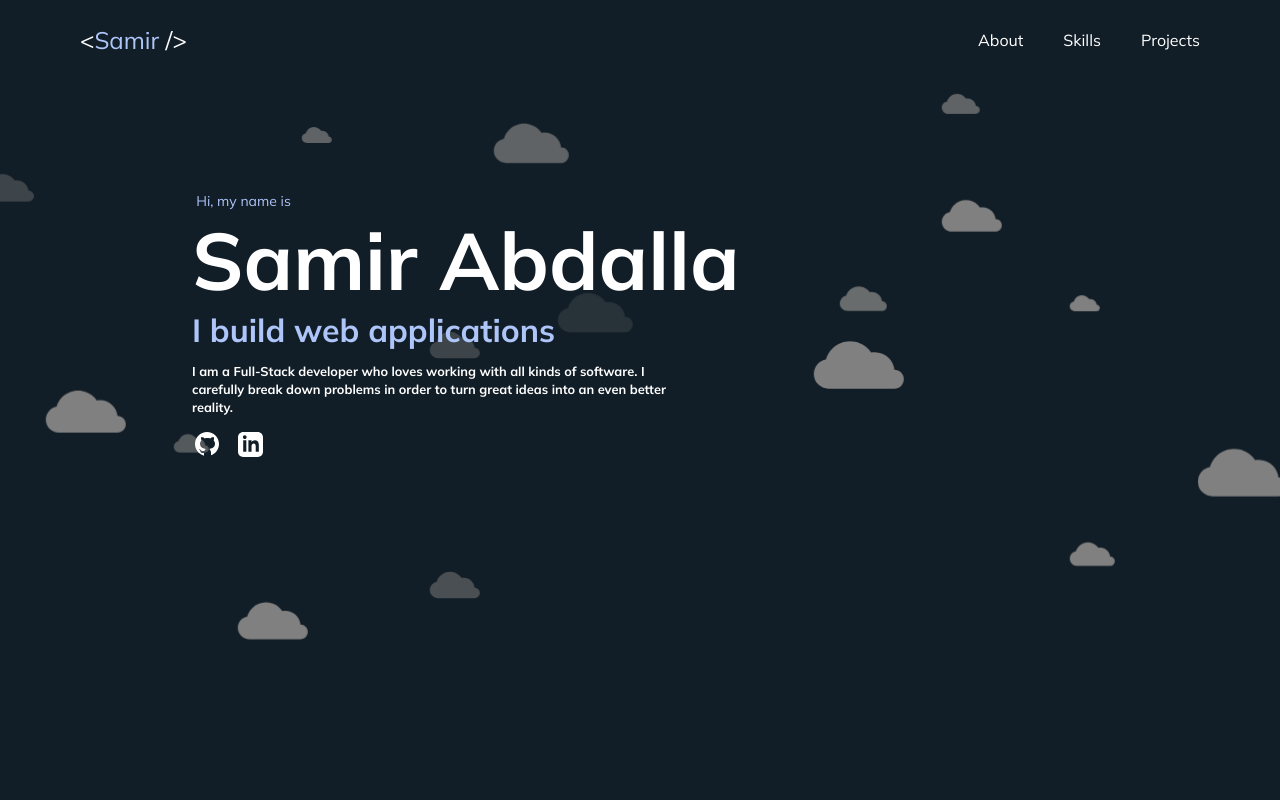
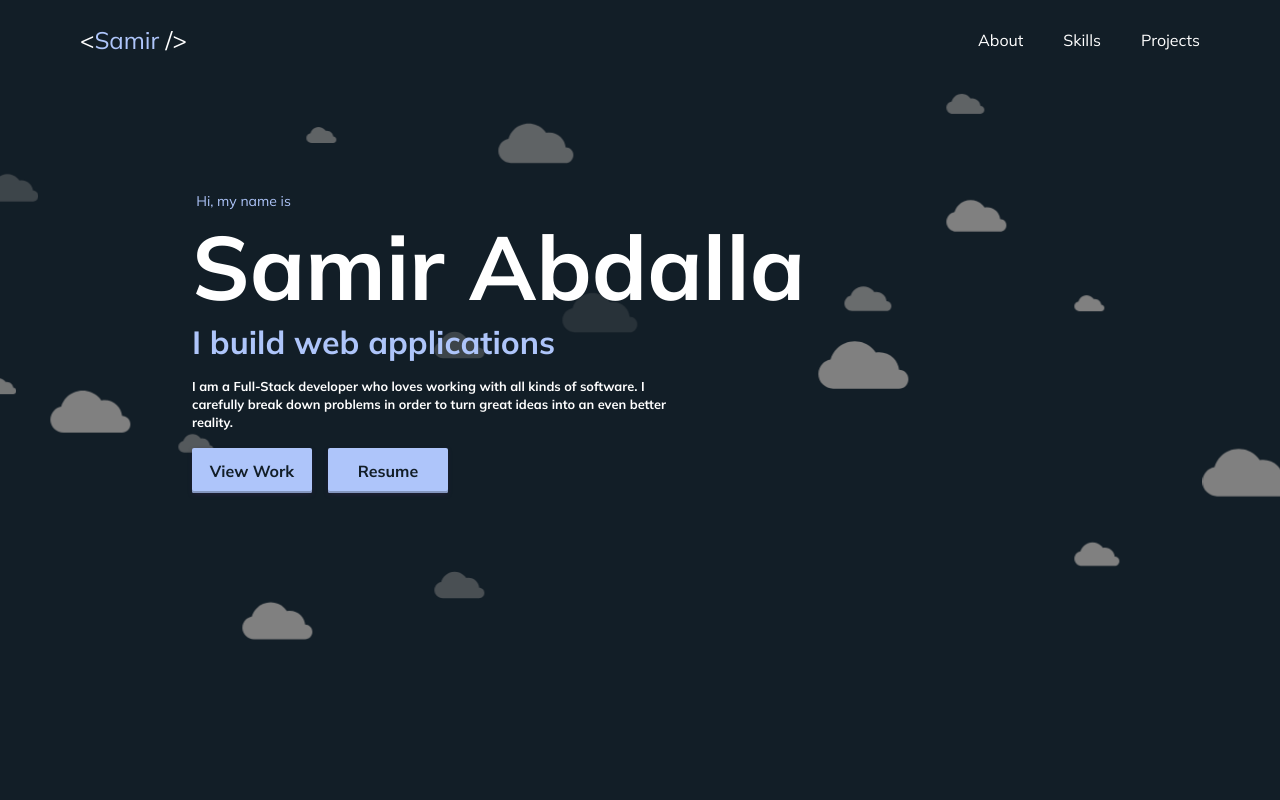
Before and after one commit to SamirOsAbdalla/portfoliov2, a Next.js app: page / in a window 1280 px wide. Shown: the top 800 px of the page. Built offline with nearby package versions, Linux system fonts and the light colour scheme.

Commit message:
Added call to action and resume in case someone wants to print out and view

```diff
--- a/src/Components/Hero/Hero.css
+++ b/src/Components/Hero/Hero.css
@@ -1,6 +1,6 @@
 .hero__wrapper {
     background-color: rgb(18, 30, 39);
-    height: 100vh;
+    min-height: 100vh;
     width: 100vw;
     padding-top: min(24vh, 600px);
     padding-left: 15vw;
@@ -31,37 +31,46 @@
 
 .hero__greeting {
     color: var(--blue-color);
-    font-size: 14px;
+    font-size: clamp(14px, 1vw, 20px);
     padding-left: .3em;
 }
 
 .hero__personalname {
     color: rgb(255, 255, 255);
     font-weight: bold;
-    font-size: 5rem;
+    font-size: clamp(5rem, 7vw, 120px);
 }
 
 .hero__tag {
     color: var(--blue-color);
     font-weight: bold;
-    font-size: 2rem;
+    font-size: clamp(2rem, 2vw, 60px);
 }
 
 .hero__blurb {
-    padding-top: 1em;
-    padding-bottom: 1em;
+    padding-top: 1rem;
+    padding-bottom: 1rem;
     color: rgb(255, 255, 255);
     font-weight: bold;
-    font-size: .8rem;
+
+    font-size: clamp(.8rem, .7vw, 30px);
     max-width: 500px;
     line-height: 1.4;
 }
 
 .icon__logos {
-
+    max-width: 50%;
+    padding-bottom: 1rem;
     display: flex;
     align-items: center;
+    flex-wrap: wrap;
     gap: 1em
+}
+
+.icon__containers {
+    display: flex;
+    align-items: center;
+    gap: 1em;
 }
 
 .icon__container {
@@ -82,6 +91,28 @@
 .linkedin__icon {
     width: 25px;
     height: 25px;
+}
+
+.hero__button {
+    position: relative;
+    text-decoration: none;
+    width: 120px;
+    display: flex;
+    justify-content: center;
+    padding: .8em;
+    font-size: 16px;
+    cursor: pointer;
+    color: rgb(18, 30, 39);
+    background-color: var(--blue-color);
+    border: none;
+    border-radius: 2px;
+    font-weight: bold;
+    box-shadow: rgba(45, 35, 66, 0.4) 0 2px 4px, rgba(66, 50, 99, 0.3) 0 2px 7px -3px, rgb(132, 150, 190) 0 -2px 0 inset;
+    transition: 0.2s ease-out;
+}
+
+.hero__button:hover {
+    transform: scale(1.02)
 }
 
 /*ANIMATIONS*/
@@ -113,7 +144,7 @@
     }
 
     100% {
-        transform: translateX(100vw);
+        transform: translateX(110vw);
     }
 }
 
--- a/src/Components/Hero/Hero.tsx
+++ b/src/Components/Hero/Hero.tsx
@@ -5,8 +5,16 @@ import cloudSvg from "../../../public/cloud.svg"
 import Image from 'next/image'
 import gitIcon from "../../../public/github-icon.svg"
 import linkedINIcon from "../../../public/linked-logo.svg"
+import { motion } from "framer-motion"
 
-export default function Hero() {
+interface Props {
+    projectsRef: any;
+}
+export default function Hero({ projectsRef }: Props) {
+
+    const handleViewClick = () => {
+        projectsRef?.current.scrollIntoView({ behavior: "smooth" })
+    }
     return (
         <div className="hero__wrapper">
             <section>
@@ -81,17 +89,17 @@ export default function Hero() {
                             <Image fill alt="Cloud" src={cloudSvg} />
                         </div>
                     </div>
-                    <div style={{ top: "27vh", left: "-20vw" }} className="cloud__wrapper .moveAnimationFour">
+                    <div style={{ top: "27vh", left: "-10vw" }} className="cloud__wrapper .moveAnimationFour">
                         <div style={{ width: "50px", height: "50px", opacity: "0.3" }} className="cloud">
                             <Image fill alt="Cloud" src={cloudSvg} />
                         </div>
                     </div>
-                    <div style={{ top: "47vh", left: "-10vw" }} className="cloud__wrapper moveAnimationThree">
+                    <div style={{ top: "47vh", left: "-5vw" }} className="cloud__wrapper moveAnimationThree">
                         <div style={{ width: "30px", height: "30px", opacity: "0.9" }} className="cloud">
                             <Image fill alt="Cloud" src={cloudSvg} />
                         </div>
                     </div>
-                    <div style={{ top: "67vh", left: "-20vw" }} className="cloud__wrapper .moveAnimationFive ">
+                    <div style={{ top: "67vh", left: "-10vw" }} className="cloud__wrapper .moveAnimationFive ">
                         <div style={{ width: "70px", height: "70px", opacity: "1" }} className="cloud">
                             <Image fill alt="Cloud" src={cloudSvg} />
                         </div>
@@ -111,6 +119,12 @@ export default function Hero() {
                             <Image fill alt="Cloud" src={cloudSvg} />
                         </div>
                     </div>
+                    <motion.div
+                        initial={{ opacity: 0, y: 50 }}
+                        whileInView={{ opacity: 1, y: 0 }}
+                        transition={{ duration: .6, ease: "easeIn" }}
+                        viewport={{ once: true, amount: 0.1 }}
+                    >
                         <div className="hero__text">
                             <div className="hero__greeting">Hi, my name is</div>
                             <div className="hero__personalname">Samir Abdalla</div>
@@ -122,18 +136,18 @@ export default function Hero() {
                                 great ideas into an even better reality.
                             </p>
                             <div className="icon__logos">
-                            <div className="icon__container github__icon">
-                                <a href="https://github.com/SamirOsAbdalla" target="_blank" className="icon__link">
-                                    <Image fill alt="git" src={gitIcon} />
+                                <div onClick={handleViewClick} className="hero__button">
+                                    View Work
+                                </div>
+                                <a href="https://samirosabdalla.github.io/Resume/Resume.pdf" target="_blank" className="hero__button">
+                                    Resume
                                 </a>
-                            </div>
-                            <div className="icon__container linkedin__icon">
-                                <a href="https://www.linkedin.com/in/samir-abdalla-402510232" target="_blank" className="icon__link">
-                                    <Image fill alt="linkedin" src={linkedINIcon} />
-                                </a>
+
                             </div>
                         </div>
-                    </div>
+
+                    </motion.div>
+
                 </div>
             </section>
         </div>
```
Lines whose indentation alone changed are shown as unchanged.
